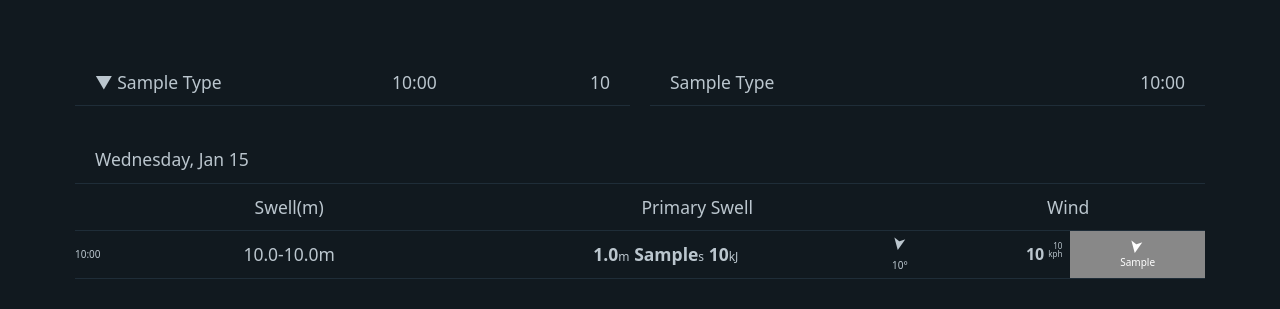
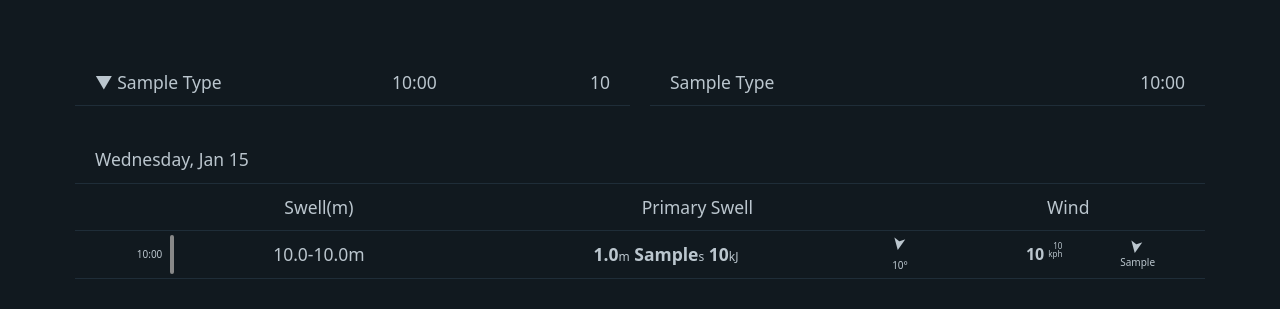
Before and after one commit to anze3db/surfcamsapi, a Django app: template templates/detail.html in a window 1280 px wide. Shown: the part 141-450 px from the top of the page. Run offline with Django 4.2, Linux system fonts and the light colour scheme; tables that the repository leaves empty hold one stand-in row (values such as "Sample post"); the template is opened without the code that fills it: values that come from a table or form of the project are taken from there, most other values are stand-ins (such as "Sample title", 1, 10 or a date in 2020); parts of the project's set-up code (start-up, migrations or seed data) failed here and were passed over; some libraries are stand-ins or nearby versions.

Commit message:
Modernized the bar

```diff
--- a/templates/surfline.html
+++ b/templates/surfline.html
@@ -1,19 +1,35 @@
 {% for day in forecast_days %}
     <div>
-    <table>
+        <table style="border-spacing: 0;">
             <tr>
-            <td colspan="8">{{ day.date | date:"l, M j" }}</td>
+                <td colspan="9">{{ day.date | date:"l, M j" }}</td>
             </tr>
             <tr>
-            <td></td>
+                <td colspan="2"></td>
                 <td style="text-align: center; white-space: nowrap">Swell(m)</td>
                 <td style="text-align: center;" colspan="2">Primary Swell</td>
                 <td style="text-align: center;" colspan="2">Wind</td>
             </tr>
             {% for row in day.rows %}
                 <tr>
-                <td style="padding:  0px 0px; width: 12px; font-size: 10px">{{ row.wind.date | date:"G:i" }}</td>
-                <td style="white-space: nowrap">
+                    <td style="padding: 0 8px 0 0;
+                               font-size: 10px;
+                               text-align: right;
+                               white-space: nowrap">{{ row.wind.date | date:"G:i" }}</td>
+                    <td style="padding: 0;
+                               width: 4px;
+                               min-width: 4px;
+                               max-width: 4px;
+                               position: relative">
+                        <div style="position: absolute;
+                                    top: 4px;
+                                    bottom: 4px;
+                                    left: 0;
+                                    width: 4px;
+                                    background-color: {{ row.wind.color }};
+                                    border-radius: 2px"></div>
+                    </td>
+                    <td style="white-space: nowrap; padding: 0 4px;">
                         <div style="text-align: center;">{{ row.wave.min|floatformat:"1" }}-{{ row.wave.max| floatformat:"1" }}m</div>
                     </td>
                     <td style="padding: 10px 4px; text-align: center;">
@@ -27,7 +43,10 @@
                             <strong>{{ row.wave.power|floatformat:"0" }}</strong><span style="font-size: 12px;">kJ</span>
                         </span>
                     </td>
-                <td style="padding: 0 4px; text-align: center; line-height: 18px; vertical-align: middle;">
+                    <td style="padding: 0 4px;
+                               text-align: center;
+                               line-height: 18px;
+                               vertical-align: middle">
                         <div style="transform: rotate(calc({{ row.wave.primary_swell_direction | floatformat:"0" }}deg - 270deg))">➤</div>
                         <span style="font-size:10px;">{{ row.wave.primary_swell_direction | floatformat:"0" }}°</span>
                     </td>
@@ -50,8 +69,6 @@
                         </div>
                     </td>
                     <td style="padding: 10px 8px;
-                           background-color: {{ row.wind.color }};
-                           color: white;
                                text-align: center;
                                line-height: 12px;
                                white-space: nowrap">
@@ -62,10 +79,27 @@
             {% endfor %}
         </table>
         <div style="position: relative; width: 100%; touch-action: none;">
-        <canvas class="tideChart" data-day="{{ forloop.counter0 }}" style="width: 100%; height: 180px; display: block;"></canvas>
-        <div class="tideTooltip" style="display: none; position: absolute; top: 4px; background: rgba(0,0,0,0.8); color: #fff; padding: 4px 8px; border-radius: 4px; font-size: 12px; pointer-events: none; white-space: nowrap;"></div>
+            <canvas class="tideChart"
+                    data-day="{{ forloop.counter0 }}"
+                    style="width: 100%;
+                           height: 180px;
+                           display: block"></canvas>
+            <div class="tideTooltip"
+                 style="display: none;
+                        position: absolute;
+                        top: 4px;
+                        background: rgba(0,0,0,0.8);
+                        color: #fff;
+                        padding: 4px 8px;
+                        border-radius: 4px;
+                        font-size: 12px;
+                        pointer-events: none;
+                        white-space: nowrap"></div>
         </div>
-    <div style="display: flex; gap: 1em; justify-content: center; font-size: 12px;">
+        <div style="display: flex;
+                    gap: 1em;
+                    justify-content: center;
+                    font-size: 12px">
             <table style="width: auto;">
                 {% for sun in day.sunlight %}
                     {% if forloop.counter <= 2 %}
```
Lines whose indentation alone changed are shown as unchanged.
